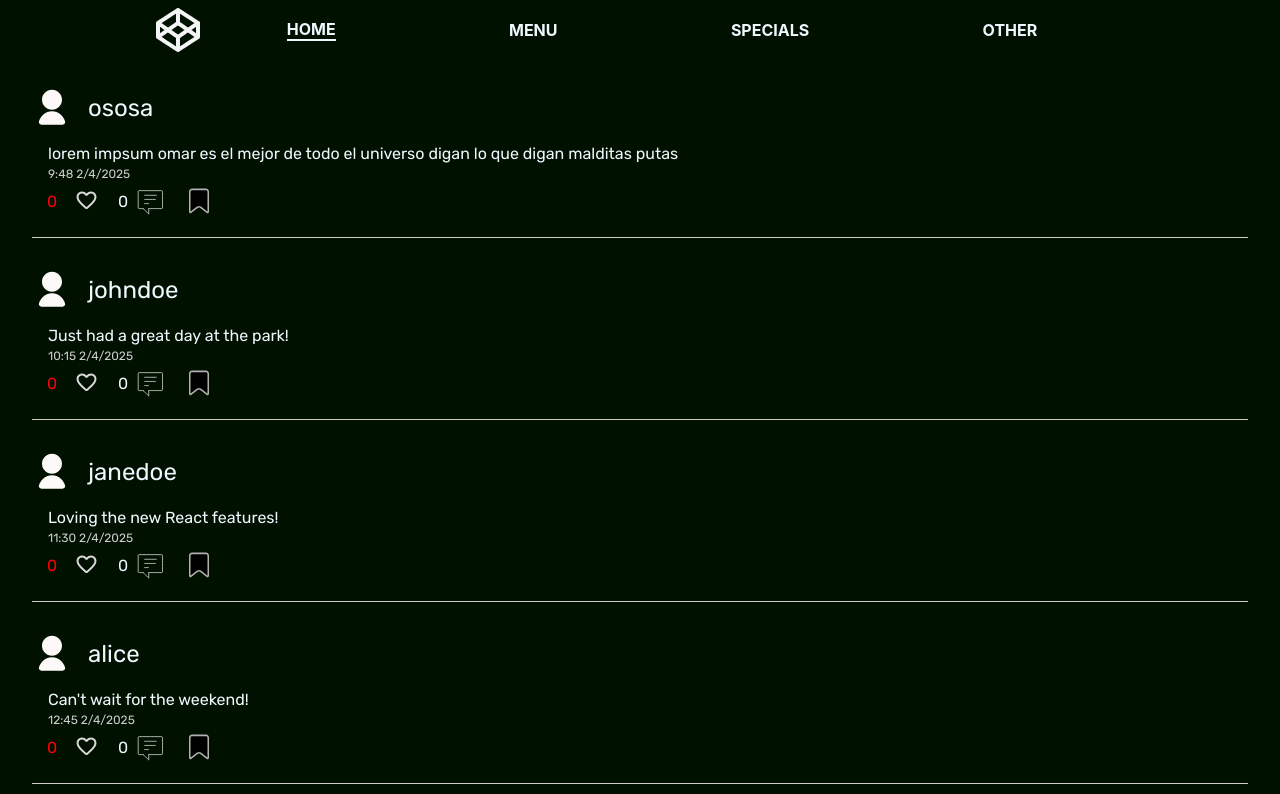
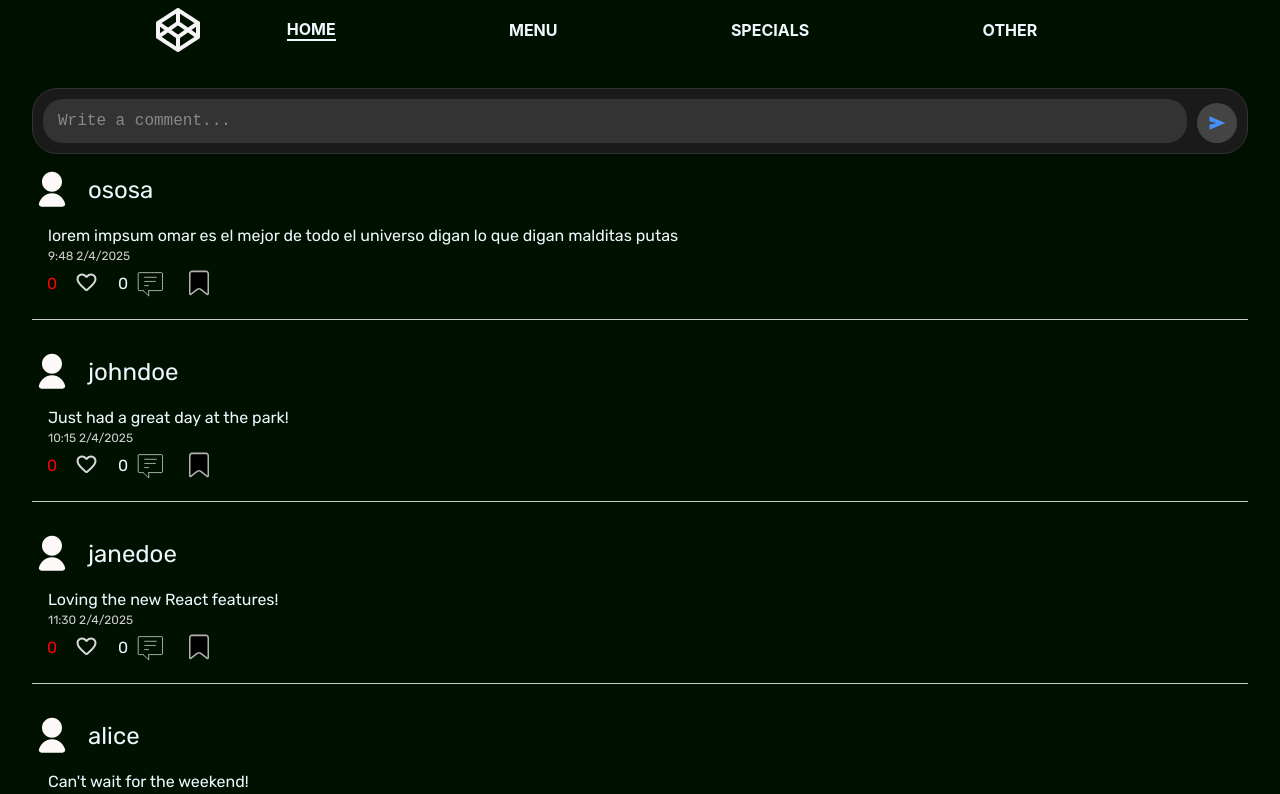
Before and after one commit to SirZosa/Social-app, a React (Vite) app: page / in a window 1280 px wide. Shown: the top 794 px of the page. Built offline with nearby package versions, Linux system fonts and the light colour scheme.

Commit message:
Comment input component added

```diff
--- a/src/components/write-comment/write-comment.css
+++ b/src/components/write-comment/write-comment.css
@@ -0,0 +1,60 @@
+.write-comment {
+    display: flex;
+    align-items: flex-end; /* Align items to the bottom */
+    gap: 10px;
+    background-color: #1a1a1a;
+    padding: 10px;
+    border-radius: 25px;
+    border: 1px solid #333;
+    box-shadow: 0 4px 6px rgba(0, 0, 0, 0.1);
+}
+
+.write-comment textarea {
+    flex: 1;
+    padding: 10px 15px;
+    border: none;
+    border-radius: 20px;
+    background-color: #333;
+    color: aliceblue;
+    font-size: 16px;
+    outline: none;
+    resize: none;
+    overflow: hidden;
+    line-height: 1.5;
+    transition: background-color 0.3s ease;
+}
+
+.write-comment textarea::placeholder {
+    color: #888;
+}
+
+.write-comment textarea:focus {
+    background-color: #444;
+}
+
+.write-comment button {
+    background-color: #444;
+    border: none;
+    border-radius: 50%;
+    width: 40px;
+    height: 40px;
+    display: flex;
+    align-items: center;
+    justify-content: center;
+    cursor: pointer;
+    transition: background-color 0.3s ease, transform 0.2s ease;
+}
+
+.write-comment button:hover {
+    background-color: #555;
+    transform: scale(1.1);
+}
+
+.write-comment button:active {
+    transform: scale(0.95);
+}
+
+.write-comment button img {
+    width: 20px;
+    height: 20px;
+}
--- a/src/components/write-comment/write-comment.tsx
+++ b/src/components/write-comment/write-comment.tsx
@@ -1,3 +1,4 @@
+import { useRef } from 'react';
 import send from '../../assets/send.svg';
 import './write-comment.css';
 
@@ -6,18 +7,32 @@ type WriteCommentProps = {
 }
 
 export default function WriteComment({ onSubmit }: WriteCommentProps) {
+    const textareaRef = useRef<HTMLTextAreaElement>(null);
+
+    const handleInput = () => {
+        if (textareaRef.current) {
+            textareaRef.current.style.height = 'auto';
+            textareaRef.current.style.height = `${textareaRef.current.scrollHeight}px`;
+        }
+    };
+
     return (
-        <form className="write-comment" onSubmit={(e) => {
+        <form className="write-comment" onSubmit={(e: React.FormEvent) => {
             e.preventDefault();
-            const elements = e.currentTarget.elements;
-            const commentInput = elements.namedItem('comment') as HTMLInputElement;
-            onSubmit(commentInput.value);
-            e.currentTarget.reset(); // Optionally reset the form after submission
+            const formData = new FormData(e.currentTarget as HTMLFormElement);
+            const comment = formData.get('comment') as string;
+            onSubmit(comment);
         }}>
-            <input type="text" name="comment" placeholder="Write a comment..." />
+            <textarea
+                ref={textareaRef}
+                name="comment"
+                placeholder="Write a comment..."
+                onInput={handleInput}
+                rows={1}
+            />
             <button type="submit">
                 <img src={send} alt="send" />
             </button>
         </form>
-    )
+    );
 }
--- a/src/page/home/home.tsx
+++ b/src/page/home/home.tsx
@@ -1,9 +1,11 @@
 import Post from "../../components/post/post";
 import user from '../../assets/user.svg';
+import WriteComment from "../../components/write-comment/write-comment";
 import './home.css';
 export default function Home(){
     return(
         <section className="feed">
+            <WriteComment onSubmit={(comment) => console.log(comment)} />
             <Post imgSrc={user} username="ososa" content="lorem impsum omar es el mejor de todo el universo digan lo que digan malditas putas" date="9:48 2/4/2025" />
             <Post imgSrc={user} username="johndoe" content="Just had a great day at the park!" date="10:15 2/4/2025" />
             <Post imgSrc={user} username="janedoe" content="Loving the new React features!" date="11:30 2/4/2025" />
```
